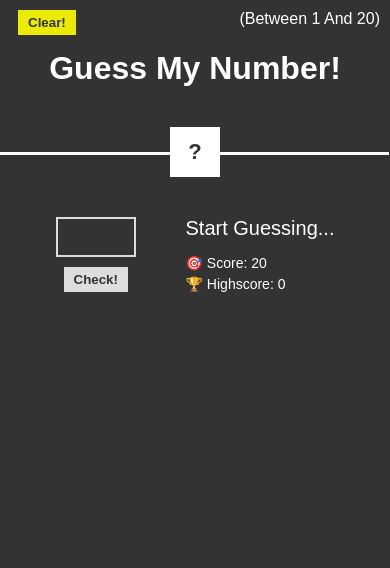
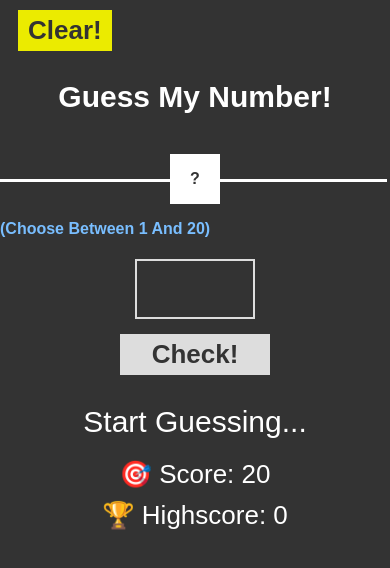
Before and after one commit to Basem-Elghazaly/Guess-the-number, a plain HTML site: page index.html in a window 390 px wide. Drawn offline with Linux system fonts and the light colour scheme.

Commit message:
increase width of all elements

```diff
--- a/index.html
+++ b/index.html
@@ -11,15 +11,14 @@
 
 <body>
     <header>
-        <button class="again">clear!</button>
+        <button class="clear">clear!</button>
         <h1>guess my number!</h1>
-        <p>(between 1 and 20)</p>
+        <p class="between">(Choose between 1 and 20)</p>
         <div class="number">?</div>
     </header>
 
     <main>
         <section class="left">
-            <button class="reload">try again</button>
             <input type="number" class="guess">
             <button class="btn">check!</button>
         </section>
--- a/main.js
+++ b/main.js
@@ -10,7 +10,7 @@ const message = document.querySelector(".message");
 const score = document.querySelector(".score");
 const labelScore = document.querySelector(".label-score");
 const highScore = document.querySelector(".label-highscore");
-const again = document.querySelector(".again");
+const clear = document.querySelector(".clear");
 const bigScore = document.querySelector(".big-score");
 
 /*
@@ -28,11 +28,11 @@ if (localStorage.number == null) {
 }
 
 // Making the random number.
-const randomNumber = Math.round(Number(Math.random() * 20));
+const randomNumber = Math.ceil(Number(Math.random() * 20));
 score.textContent = `20`;
 
 // Events
-again.addEventListener("click", () => reloadAndClear())
+clear.addEventListener("click", () => reloadAndClear())
 btn.addEventListener("click", () => check());
 
 // The main function.
@@ -53,7 +53,6 @@ function check() {
             correct();
         }
     }
-
 }
 // Clear the input if the answer is wrong.
 function clearInput() {
@@ -79,11 +78,12 @@ function correct() {
         localStorage.number = score.textContent;
         bigScore.textContent = score.textContent;
     }
-    // Event to play again.
-    const reload = document.querySelector(".reload");
-    reload.style.display = 'block';
-    reload.onclick = function () { location.reload() }
+
+    btn.textContent = 'try again';
+    btn.style.margin = 'auto';
+    btn.onclick = function () { location.reload() }
 }
+
 
 // Reload the application and clear the local storage => highscore[0].
 function reloadAndClear() {
--- a/style.scss
+++ b/style.scss
@@ -16,6 +16,7 @@ body {
   padding: 5px 10px;
   font-weight: bold;
   margin-left: 8px;
+  font-size: 26px;
   &:hover {
     transform: scale(1.05);
     -webkit-transform: scale(1.05);
@@ -27,14 +28,14 @@ body {
   }
 }
 @mixin breakpoints() {
-  @media (max-width: 300px) {
+  @media (max-width: 450px) {
     @content;
   }
 }
 header {
-  margin: 50px auto 0;
+  margin: 80px auto 0;
 
-  .again {
+  .clear {
     @extend %btn;
     position: absolute;
     top: 10px;
@@ -47,15 +48,25 @@ header {
   h1 {
     width: fit-content;
     margin: auto;
+    font-size: 40px;
     @include breakpoints() {
-      font-size: 26px;
+      font-size: 30px;
       text-align: center;
     }
   }
-  p {
+  .between {
     position: absolute;
     top: 10px;
     right: 10px;
+    color: rgb(121, 190, 255);
+    font-weight: bold;
+    @include breakpoints() {
+      top: 220px;
+      left: 0;
+    }
+    @media (max-width: 275px) {
+      top: 260px;
+    }
   }
   .number {
     text-align: center;
@@ -64,7 +75,6 @@ header {
     height: 50px;
     background-color: white;
     color: #333;
-    font-size: 22px;
     font-weight: bold;
     margin: 40px auto;
     position: relative;
@@ -89,37 +99,18 @@ main {
   justify-content: center;
   gap: 50px;
   @include breakpoints() {
-    flex-wrap: wrap;
+    flex-direction: column;
     text-align: center;
   }
   .left {
-    position: relative;
-    .reload {
-      display: none;
-      @extend %btn;
-      position: absolute;
-      top: -50px;
-      margin: 0;
-      opacity: 0.7;
-      color: #eee;
-      background-color: rgb(238, 97, 97);
-      border-radius: 6px;
-      -webkit-border-radius: 6px;
-      -moz-border-radius: 6px;
-      -ms-border-radius: 6px;
-      -o-border-radius: 6px;
-      &:hover {
-        background-color: rgb(238, 97, 97);
-        opacity: 1;
-      }
-    }
     .guess {
       display: block;
       text-align: center;
-      width: 80px;
-      height: 40px;
+      width: 120px;
+      height: 60px;
       padding-left: 8px;
       margin-bottom: 10px;
+      font-size: 30px;
       border: 2px solid #ddd;
       background-color: transparent;
       &:focus {
@@ -128,28 +119,36 @@ main {
       }
       @include breakpoints() {
         padding-left: 12px;
+        margin: 15px auto;
       }
     }
     .btn {
       @extend %btn;
+      @media (min-width: 451px) {
+        margin-left: -15px;
+      }
+      width: 150px;
+      &:hover {
+        background-color: rgb(255, 196, 0);
+      }
       @include breakpoints() {
-        margin: 0;
+        margin: auto;
       }
     }
   }
   .right {
+    .message {
+      font-size: 30px;
+    }
+    .label-score {
+      margin: 20px 0 10px 0;
+      font-size: 26px;
+    }
+    .label-highscore {
+      font-size: 26px;
+    }
     @include breakpoints() {
       margin-top: -20px;
     }
-    .message {
-      font-size: 20px;
-    }
-    .label-score {
-      margin: 15px 0 5px 0;
-      font-size: 14px;
-    }
-    .label-highscore {
-      font-size: 14px;
-    }
   }
 }
```
Also changed, not shown: style.css, 1 other file.
